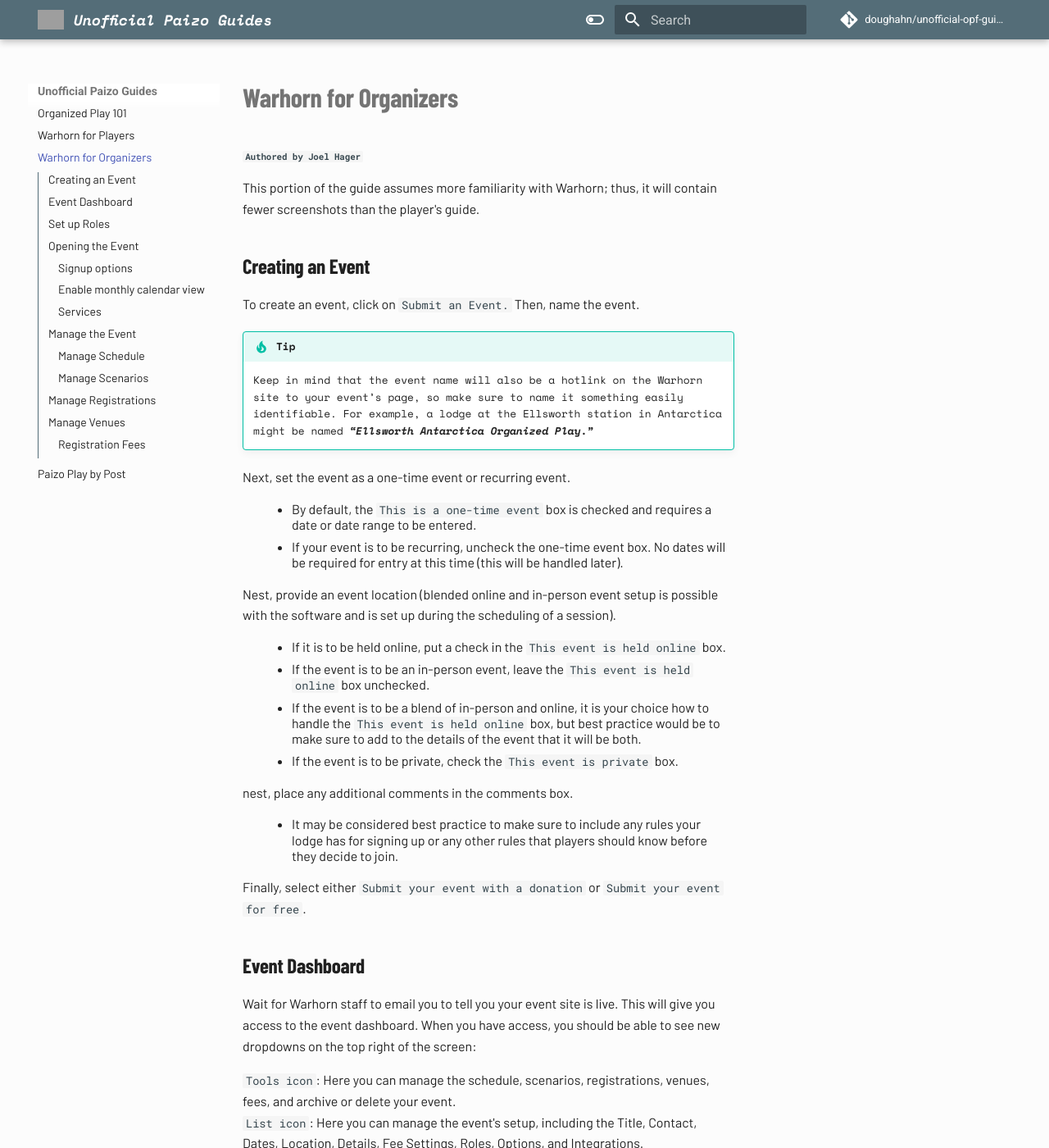
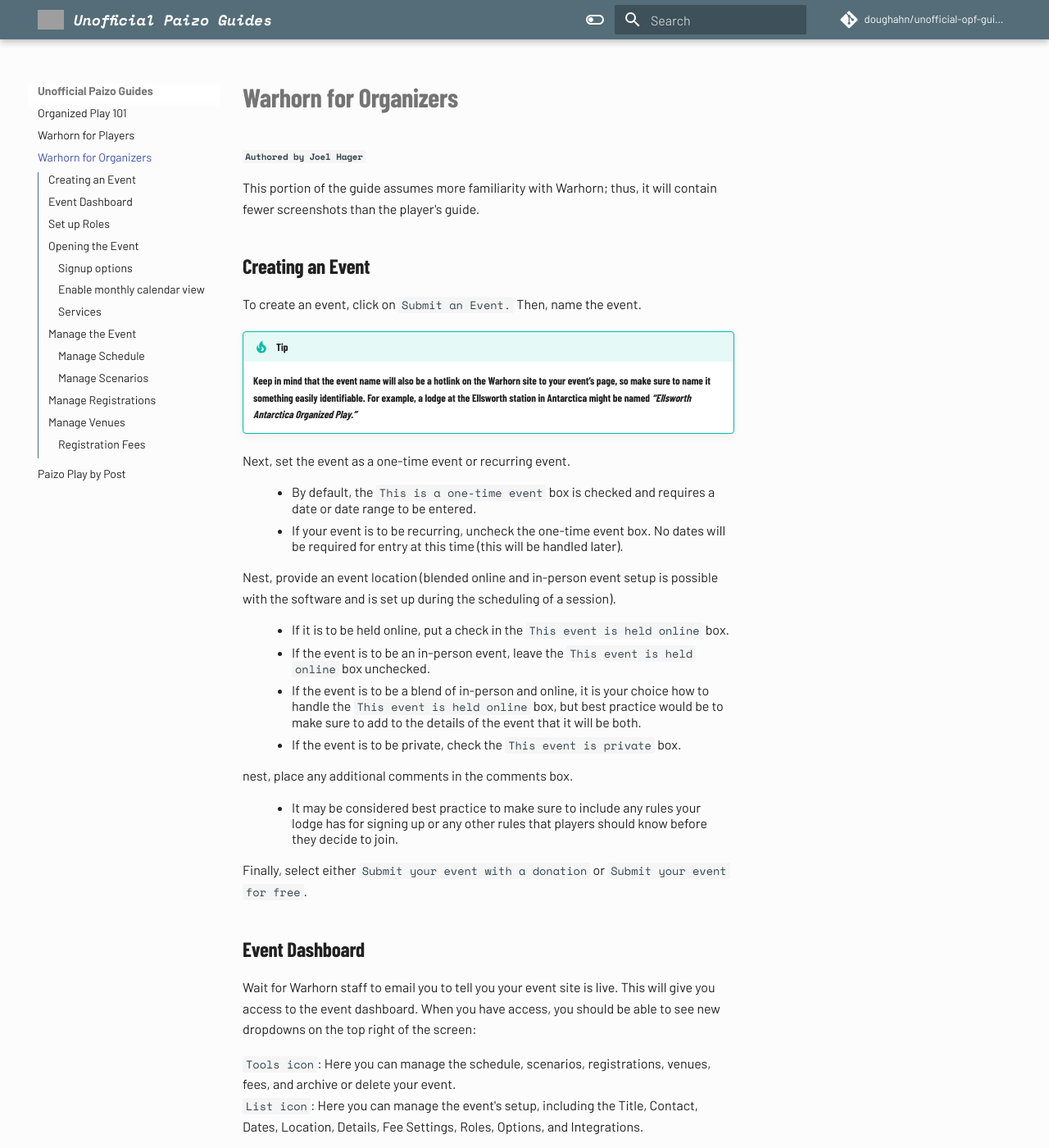
Before and after one commit to doughahn/unofficial-opf-guides, an MkDocs documentation site: the page built from docs/warhorn-for-organizers.md, in a window 1280 px wide and 1400 px high. Shown: the whole window at 82% size. Built offline with MkDocs 1.6.1 and Material for MkDocs 9.7.7, drawn with Linux system fonts in a browser that asks for light colours; comment, search, counter and statistics services are not loaded; the version menu is left out; grey boxes are pictures that could not be loaded.

Commit message:
use more variables

```diff
--- a/docs/css/extra.css
+++ b/docs/css/extra.css
@@ -19,22 +19,22 @@
 /*===============*/
 /*Typography*/
 /*===============*/
+
+/*set the default fonts*/
+:root {
+    --md-text-font:     "Barlow";
+    --md-code-font:     "Space Mono";
+    --md-header-font:   "Barlow Condensed";
+}
+
 .md-header__topic {
-  font-family: 'Space Mono', monospace;
+  font-family: var(--md-code-font);
   font-weight: 700;
   font-style: italic;
 }
 
-.md-nav__list {
-  font-family: 'Barlow', sans-serif;
-}
-
 h1, h2, h3 {
- font-family: 'Barlow Condensed', sans-serif;
-}
-
-h4, h5, h6, p {
-  font-family: 'Barlow', sans-serif;
+ font-family: var(--md-header-font);
 }
 
 .md-typeset h1,
@@ -62,7 +62,6 @@
 /*lists */
 .md-content__inner ul,
 .md-content__inner ol {
-  font-family: 'Barlow', sans-serif;
   line-height: 1.2;
   padding-left: 1.5rem;
 }
@@ -78,12 +77,12 @@
 /*Callouts*/
 
 .admonition-title {
-  font-family:  'Space Mono', monospace;
+  font-family:  var(--md-header-font);
   font-weight: 700;
 }
 
 .admonition p {
-  font-family:  'Space Mono', monospace;
+  font-family:  var(--md-header-font);
 }
 
 /*Code blocks*/
@@ -105,7 +104,7 @@
 }
 
 .md-typeset figcaption {
-  font-family:  'Space Mono', monospace;
+  font-family:  var(--md-header-font);
   font-style: italic;
   font-size: .5rem;
   border-top: 1px solid var(--md-default-fg-color--lightest);
```
